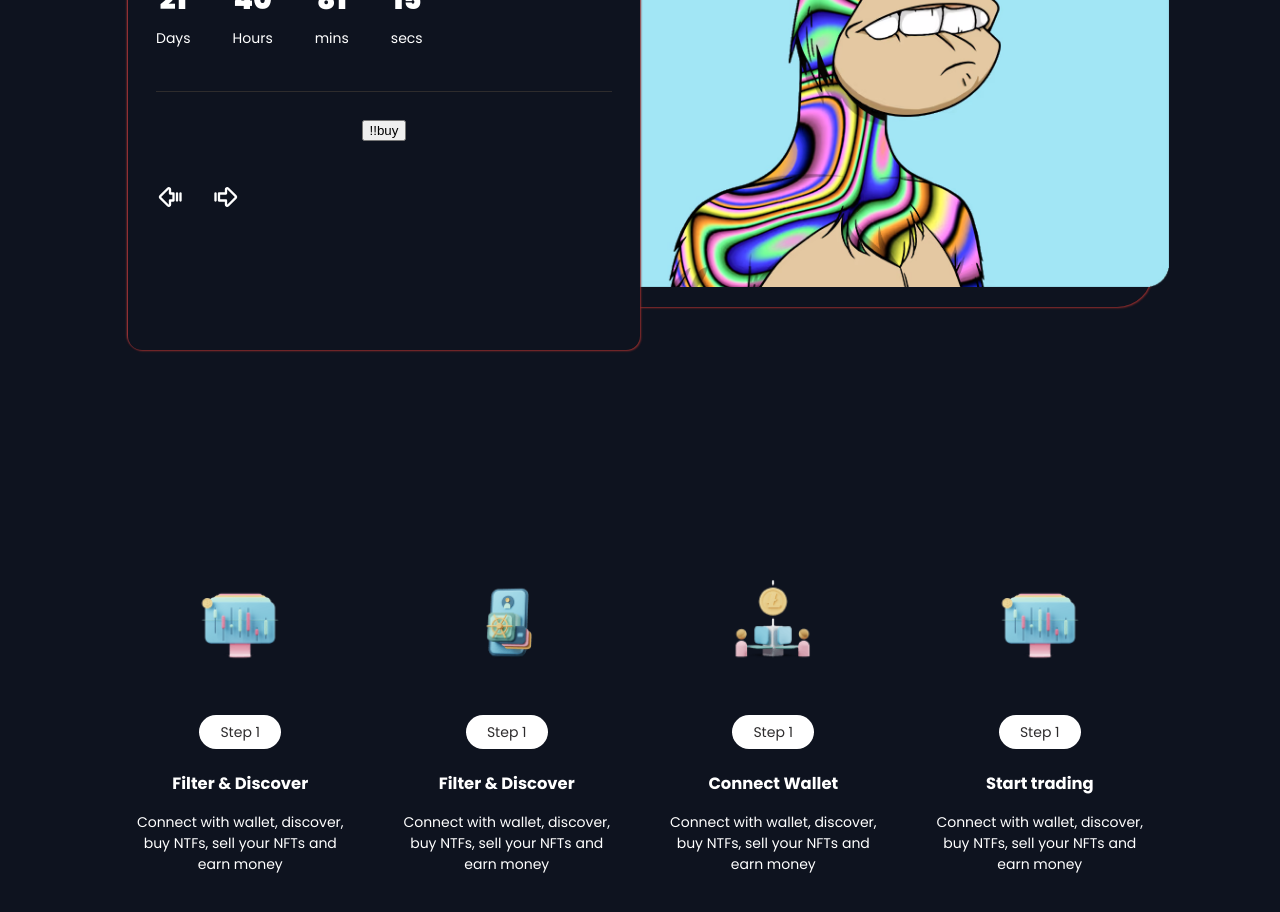
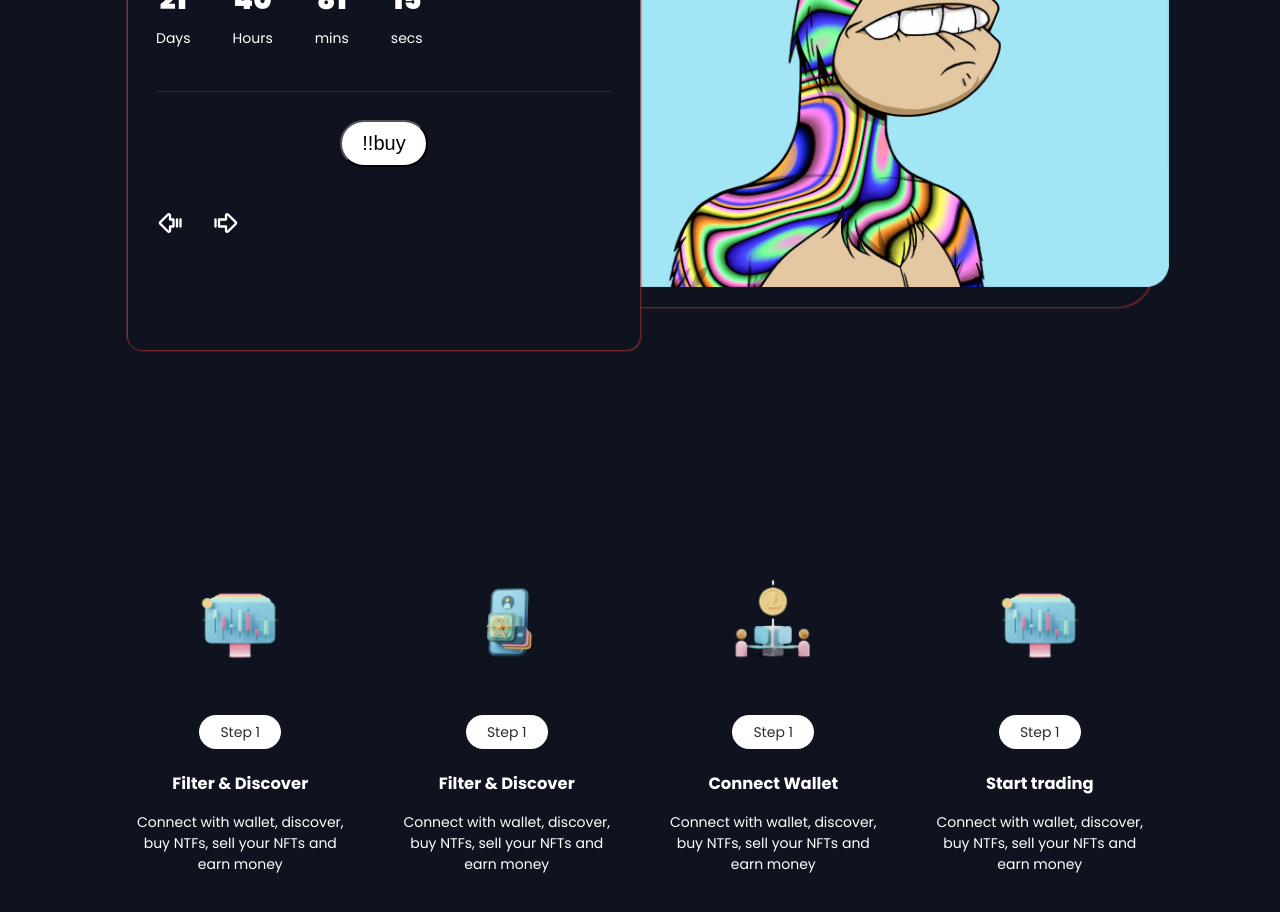
Before and after one commit to alchemisst/NFT-Market, a Next.js app: page / in a window 1280 px wide. Shown: the part 1300-2212 px from the top of the page. Built offline with nearby package versions, Linux system fonts and the light colour scheme.

Commit message:
Update BigNFTSilder.module.css

```diff
--- a/components/BigNFTSilder/BigNFTSilder.module.css
+++ b/components/BigNFTSilder/BigNFTSilder.module.css
@@ -168,6 +168,29 @@
     border-radius: 5rem;
 }
 
+.btn12 {
+    -webkit-border-radius: 28;
+    -moz-border-radius: 28;
+    border-radius: 28px;
+    font-family: Arial;
+    color: #000000;
+    font-size: 20px;
+    background: #ffffff;
+    padding: 10px 20px 10px 20px;
+    text-decoration: none;
+  }
+
+.btn12:hover {
+    background: #ff0040;
+    background-image: -webkit-linear-gradient(top, #ff0040, #3498db);
+    background-image: -moz-linear-gradient(top, #ff0040, #3498db);
+    background-image: -ms-linear-gradient(top, #ff0040, #3498db);
+    background-image: -o-linear-gradient(top, #ff0040, #3498db);
+    background-image: linear-gradient(to bottom, #ff0040, #3498db);
+    text-decoration: none;
+  }
+
+
 
 @media screen and (max-width: 65em) {
     .bigNFTSlider_box{
```
